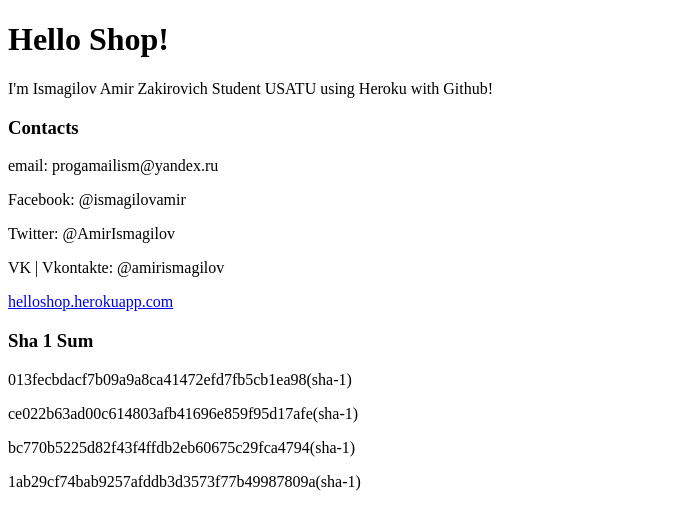
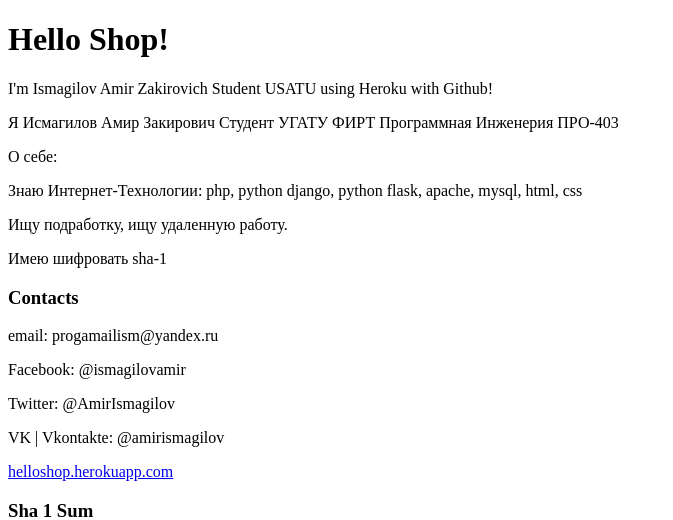
Before and after one commit to planprm/bymerang, a PHP site: page / in a window 1280 px wide. Shown: the top 520 px of the page, without its empty margins (0-673 px from the left). Run offline with PHP 8.4, Linux system fonts and the light colour scheme.

Commit message:
Update index.php

```diff
--- a/index.php
+++ b/index.php
@@ -1,3 +1,6 @@
+<?php
+      header("Content-Type: text/html; charset=utf-8");
+?>
 <!DOCTYPE html>
 <head>
    <meta charset="utf-8"/>
@@ -7,6 +10,11 @@
     <?php
         echo "<h1>Hello Shop!</h1>";
         echo "<p>I'm Ismagilov Amir Zakirovich Student USATU using Heroku with Github!</p>";
+        echo "<p>Я Исмагилов Амир Закирович Студент УГАТУ ФИРТ Программная Инженерия ПРО-403</p>";
+        echo "<p>О себе:</p>";
+        echo "<p>Знаю Интернет-Технологии: php, python django, python flask, apache, mysql, html, css</p>";
+        echo "<p>Ищу подработку, ищу удаленную работу.</p>";
+        echo "<p>Имею шифровать sha-1</p>";
         echo "<h3>Contacts</h3>";
         echo "<p>email: progamailism@yandex.ru</p>";
         echo "<p>Facebook: @ismagilovamir</p>";
```
